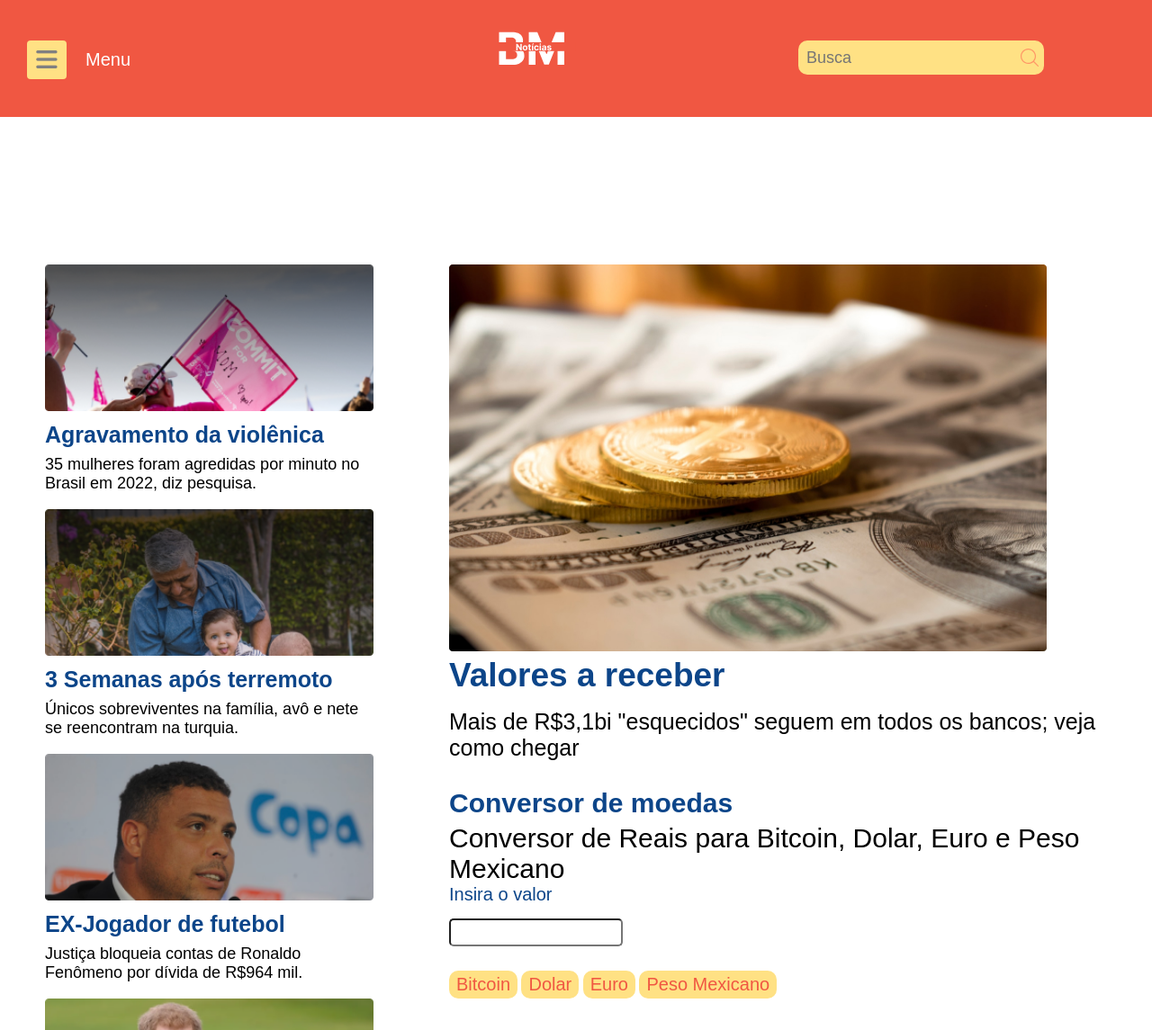
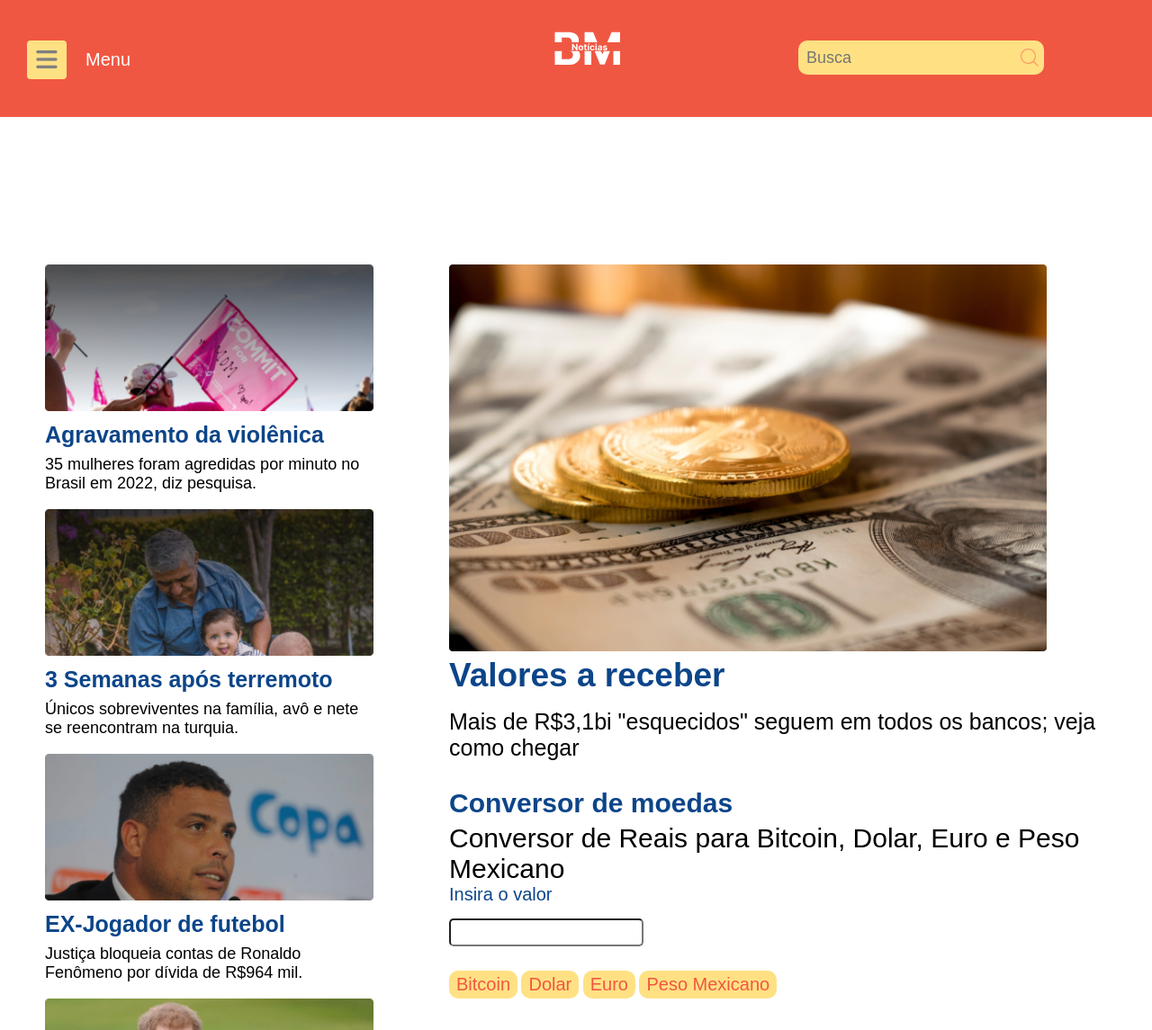
Before and after one commit to GleiziOliveira/Projeto, a plain HTML site: page index.html in a window 1280 px wide. Shown: the top 1145 px of the page at 90% size. Drawn offline with Linux system fonts and the light colour scheme; a script that the page names is missing.

Commit message:
Add files via upload

```diff
--- a/style.css
+++ b/style.css
@@ -70,8 +70,8 @@ h3, p{
 
 #logo-bm {
   position: absolute;
-  width: 176px;
-  height: 97px;
+  width: 300px;
+  height: 159px;
   left: 500px;
   top: 23px;
 }
@@ -132,7 +132,7 @@ h3, p{
 .overlay a{
   padding: 8px;
   text-decoration: none;
-  color: var(--color-buttom-bg);
+  color: var(--color-black);
   display: block;
   font-size: 34px;
   transition: 0.3s;
@@ -657,7 +657,8 @@ input {
   margin-bottom: 15px;
   padding: 6px;
   border-radius: 5px;
-}
+  width: 200px; /* Defina o valor desejado para o tamanho do input */
+  }
 
 label {
   color:var(--color-titulo-not);
```
